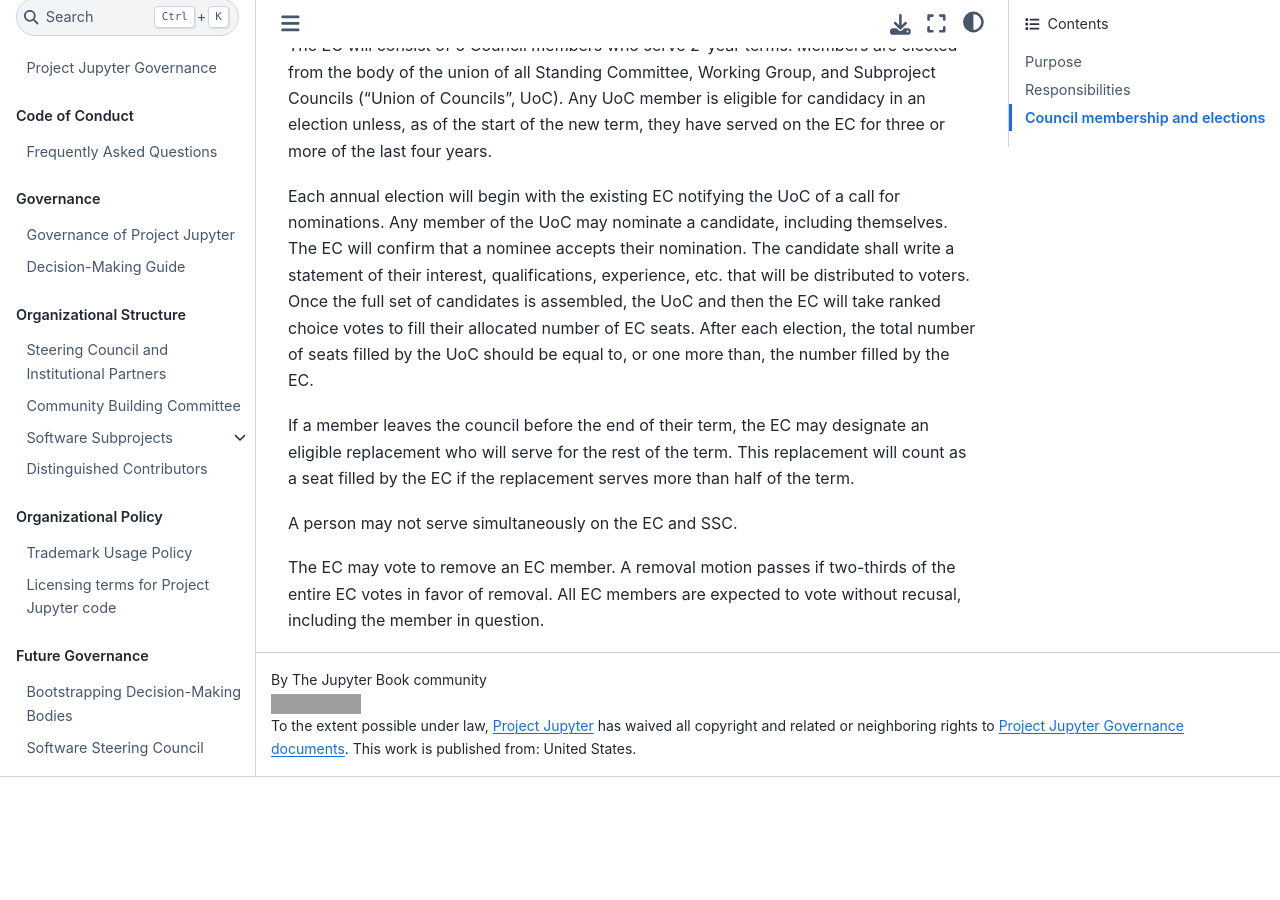
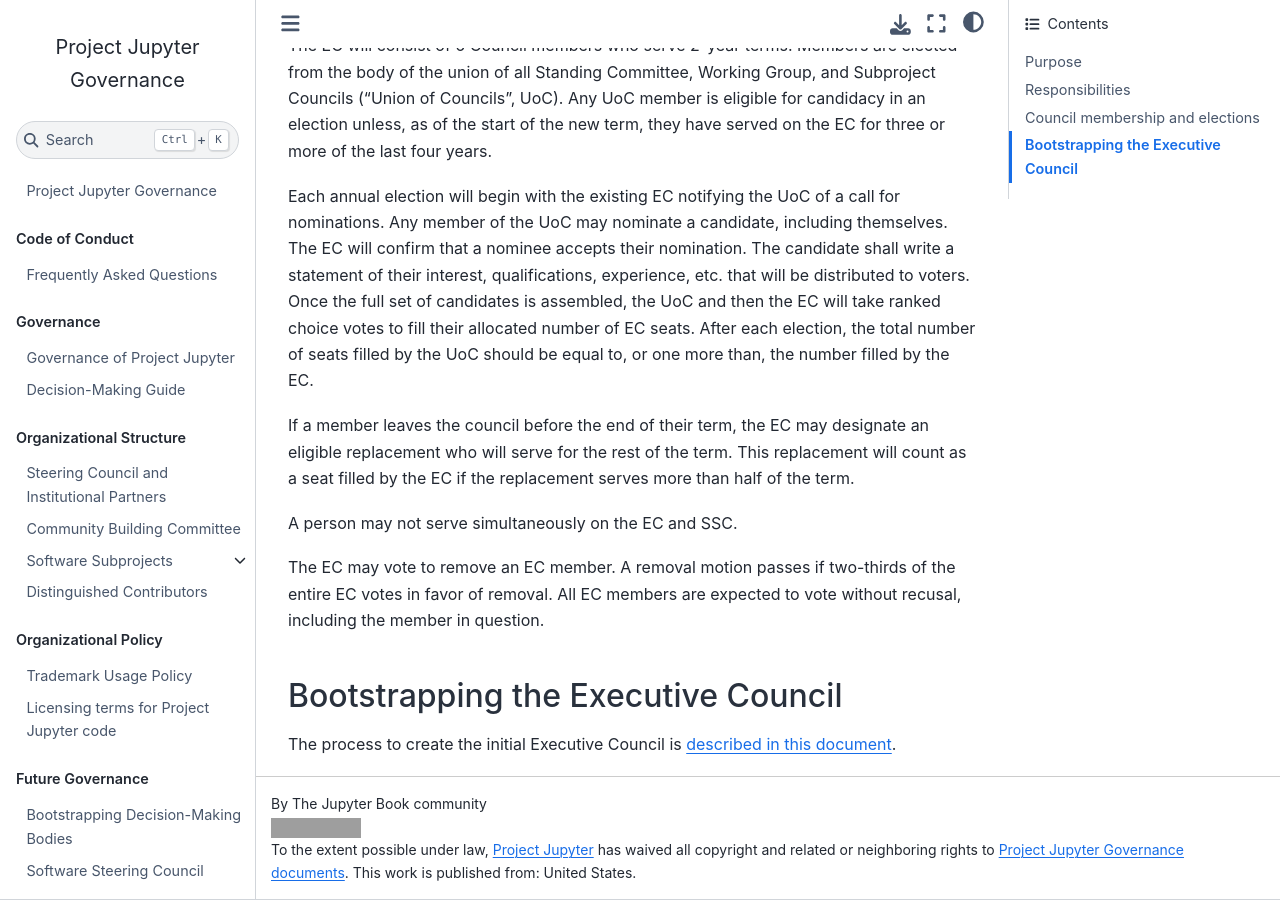
Before and after one commit to jupyter/governance, a Jupyter Book: the page built from executive_council.md, in a window 1280 px wide and 900 px high, scrolled down 1957 px. Built offline with Jupyter Book 1.0.4 settings and Sphinx 7.4.7 and the Sphinx Book theme 1.1.4, drawn with Linux system fonts in a browser that asks for light colours; pages that are not in the unit, such as notebooks, are missing from menus; before the commit the page ends 2734 px from its top, so only the background shows below that; grey boxes are pictures that could not be loaded.

Commit message:
Add bootstrapping note.

```diff
--- a/executive_council.md
+++ b/executive_council.md
@@ -50,3 +50,7 @@
 A person may not serve simultaneously on the EC and SSC.
 
 The EC may vote to remove an EC member. A removal motion passes if two-thirds of the entire EC votes in favor of removal. All EC members are expected to vote without recusal, including the member in question.
+
+## Bootstrapping the Executive Council
+
+The process to create the initial Executive Council is [described in this document](bootstrapping_executive_council.md).
```
